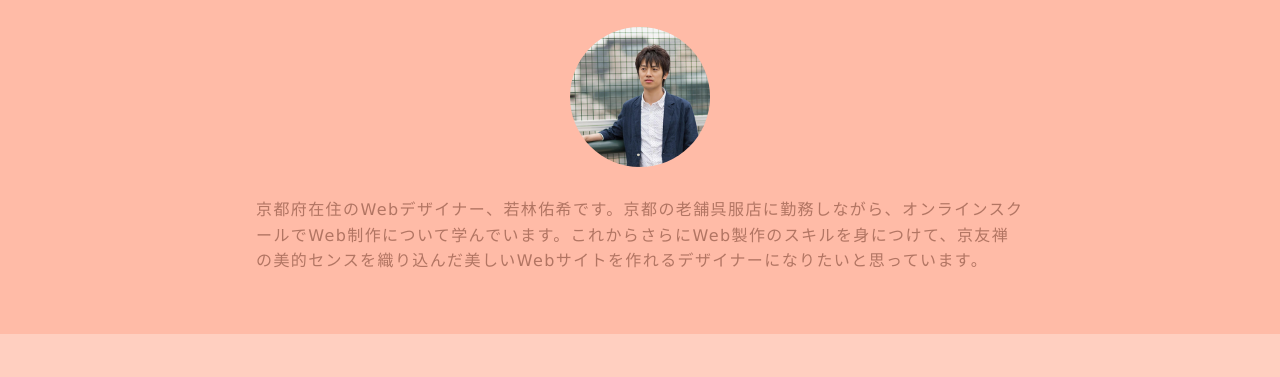
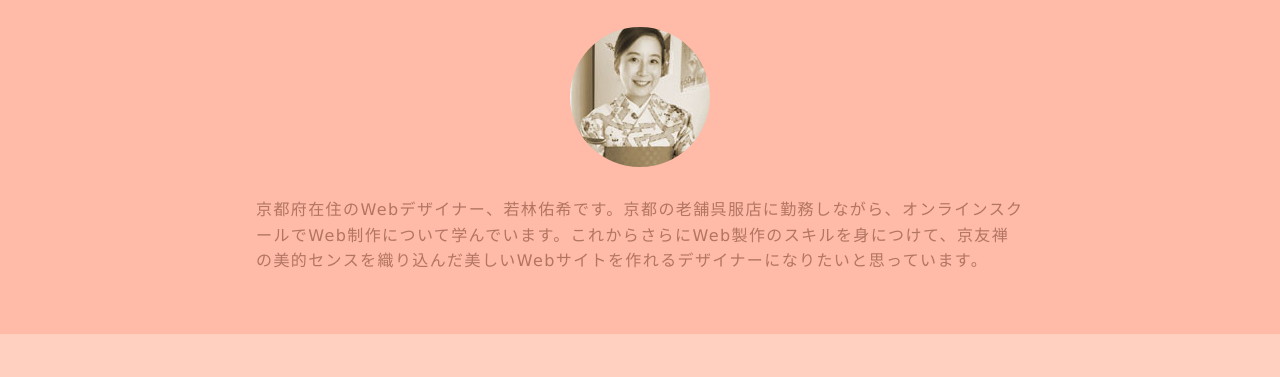
Before and after one commit to yukiwakabayashi/yukiwakabayashi.github.io, a plain HTML site: page index.html in a window 1280 px wide. Shown: the part 203-580 px from the top of the page. Drawn offline with nearby package versions, Linux system fonts and the light colour scheme.

Commit message:
images update

```diff
--- a/index.html
+++ b/index.html
@@ -15,7 +15,7 @@
             <a href="#contact" class="button-contact"><i aria-label="お問い合わせ" class="fa fa-envelope-o"></i></a>
             <div class="profile">
                 <h1 class="site-title abel uppercase text-center">web designer <span>Yuki Wakabayashi</span></h1>
-                <img src="./images/img_profile.jpg" alt="プロフィール写真" width="140" height="140" class="block-center profile-icon">
+                <img src="./images/portfolio-profile2.jpg" alt="プロフィール写真" width="140" height="140" class="block-center profile-icon">
                 <p>京都府在住のWebデザイナー、若林佑希です。京都の老舗呉服店に勤務しながら、オンラインスクールでWeb制作について学んでいます。これからさらにWeb製作のスキルを身につけて、京友禅の美的センスを織り込んだ美しいWebサイトを作れるデザイナーになりたいと思っています。</p>
             </div>
         </header>
```
Also changed, not shown: images/blog-desigin.jpg (added), images/business-card.jpg (added), images/corporate-site.jpg (added), images/portfolio-profile2.jpg (added).
